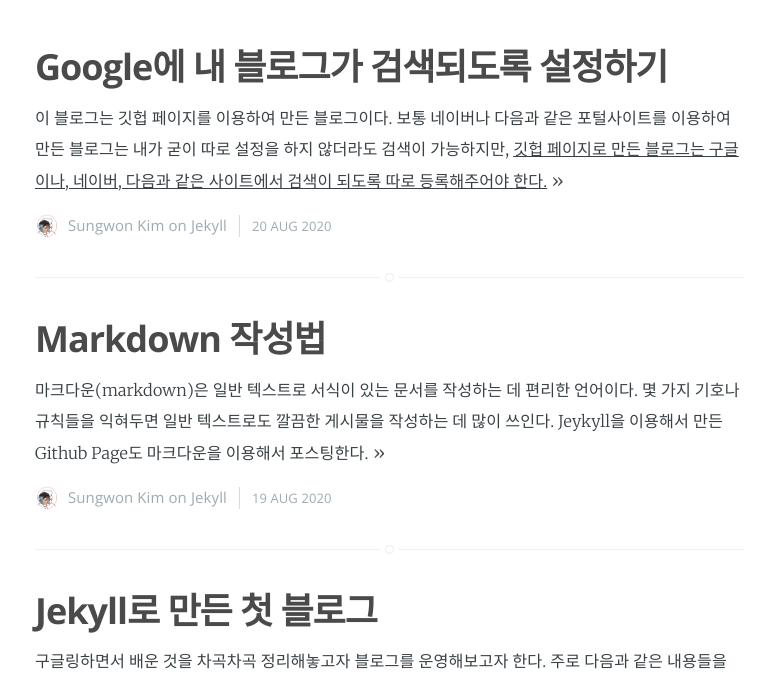
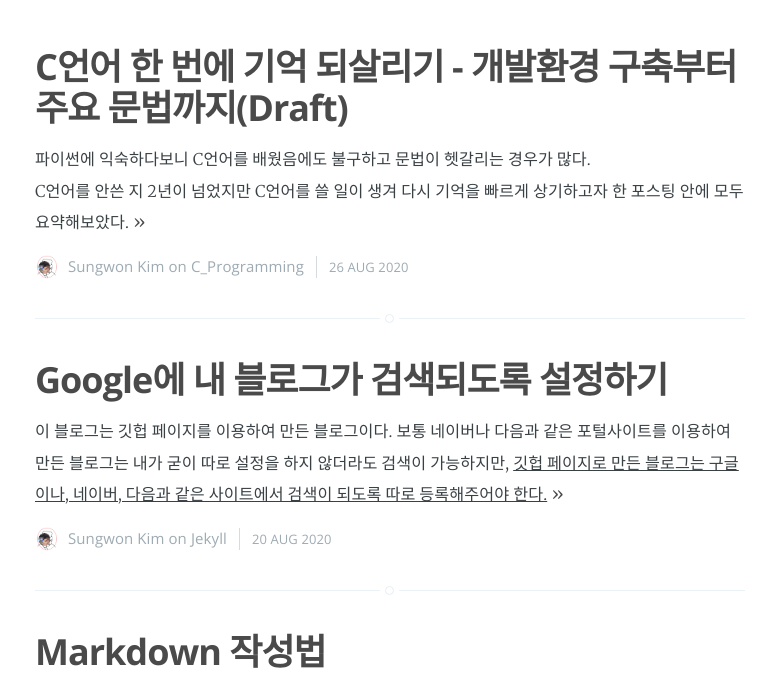
Before and after one commit to kpiswon/kpiswon.github.io, a Jekyll site: the page built from index.html, in a window 1280 px wide and 900 px high, scrolled down 686 px, cut to the strip 218-900 px from the top of the window. Shown: the whole strip, without its empty margins (250-1026 px from the left). Built offline with Jekyll 4.4.1, drawn with Linux system fonts in a browser that asks for light colours; the list of posts is cut into pages by our own code.

Commit message:
C언어 한 번에 기억 되살리기 커밋

```diff
--- a/_config.yml
+++ b/_config.yml
@@ -26,3 +26,5 @@
 published : true
 search : true
 search_full_content : true
+
+#windows
--- /dev/null
+++ b/_posts/2020-08-26-C_review.markdown
@@ -0,0 +1,88 @@
+---
+layout: post
+title:  "C언어 한 번에 기억 되살리기 - 개발환경 구축부터 주요 문법까지(Draft)"
+date:   2020-08-26 02:30:00
+categories: C_Programming
+tags : [C언어, C, 개발환경, Visual Studio]
+---
+
+파이썬에 익숙하다보니 C언어를 배웠음에도 불구하고 문법이 헷갈리는 경우가 많다.
+C언어를 안쓴 지 2년이 넘었지만 C언어를 쓸 일이 생겨 다시 기억을 빠르게 상기하고자 한 포스팅 안에 모두 요약해보았다.
+
+---
+### 개발환경 설정
+Visual Studio를 Windows 환경에서 설치를 해보겠다. 앞으로 포스팅할 자료구조에 대한 포스팅도 모두 윈도우 환경에서 진행된다.
+
+> ###### 개발환경
+> Windows10 + Visual Studio Community 2019 + C Programming
+
+##### Visual Studio 2019 설치
+[여기](https://visualstudio.microsoft.com/ko)에 접속하여 Visual Studio 다운로드를 클릭한 후 Community 2019를 다운받는다.
+
+다운로드를 진행하다가 다음 화면에서 나는 C프로그래밍만 할 것이기 때문에 `C++를 사용한 데스크톱 개발`을 클릭하고 `설치`버튼을 누른다.
+
+![C1](/assets/images/C1.png)
+
+설치가 완료되면 Visual Studio를 실행시키고 `새 프로젝트 만들기`를 클릭한다.
+
+![C2](/assets/images/C2.png)
+
+모든언어에서 `C++ 언어`를 선택한다. 그리고 `빈 프로젝트`를 클릭한다.
+
+![C3](/assets/images/C3.png)
+
+프로젝트 이름, 위치, 솔루션 이름을 작성하고 만들기를 클릭하면 다음과 같은 화면이 보이는데, 여기서 솔루션 탐색기 부분의 `소스파일`폴더 위에 오른쪽 마우스를 클릭하여 `추가` -> `새 항목`을 클릭한다.
+
+![C4](/assets/images/C4.png)
+
+`C++ 파일(.cpp)`를 선택하고 추가한다.
+
+![C5](/assets/images/C5.png)
+
+프로그램 코드를 작성해보자.
+
+{% highlight ruby %}
+#include "stdio.h"
+
+int main()
+{
+    printf("환경 구축하기 귀찮지만 어쩔 수 없지 \n");
+    return 0;
+}
+{% endhighlight %}
+
+`로컬 Windows 디버거`를 실행하여 정상적으로 작동하는 지 확인한다.
+
+![C6](/assets/images/C6.png)
+
+---
+## C Programming 기본 문법
+---
+### 기본 구조
+{% highlight ruby %}
+#include <stdio.h>
+
+int main(void) #stdio.h 파일 내용을 가져옴, 기본적으로 다양한 함수들을 제공
+{
+    printf("hello world! \n");
+    return 0
+}
+{% endhighlight %}
+
+___
+
+최종수정일 2020.08.26
+
+
+
+> ###### References
+> 고려대학교 202R 자료구조, Minsoo Kim, msdb@korea.ac.kr
+
+{% highlight ruby %}
+print("hello, neighbors!")
+print("Sungwon Kim © 2020 • All rights reserved.")
+{% endhighlight %}
+
+[Github][githuburl]
+
+[githuburl]: https://github.com/kpiswon
```
Also changed, not shown: assets/images/C1.PNG (added), assets/images/C2.PNG (added), assets/images/C3.PNG (added), assets/images/C4.png (added), assets/images/C5.PNG (added), assets/images/C6.PNG (added).
